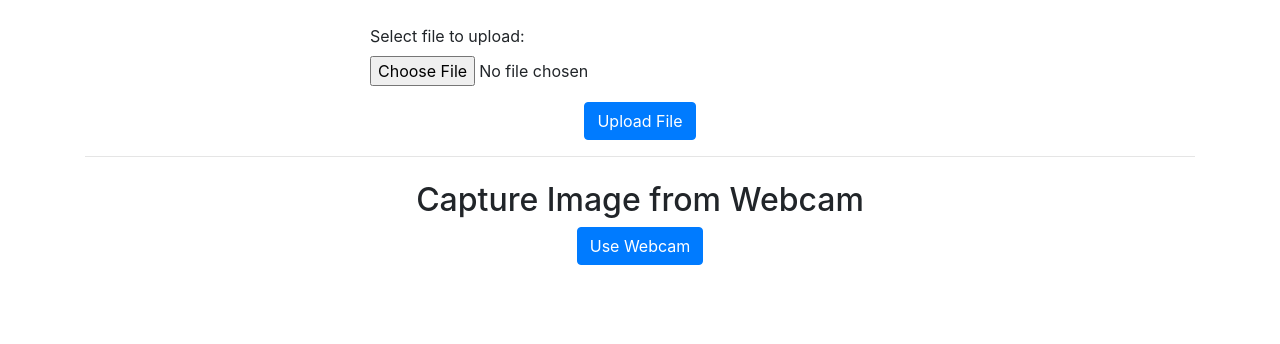
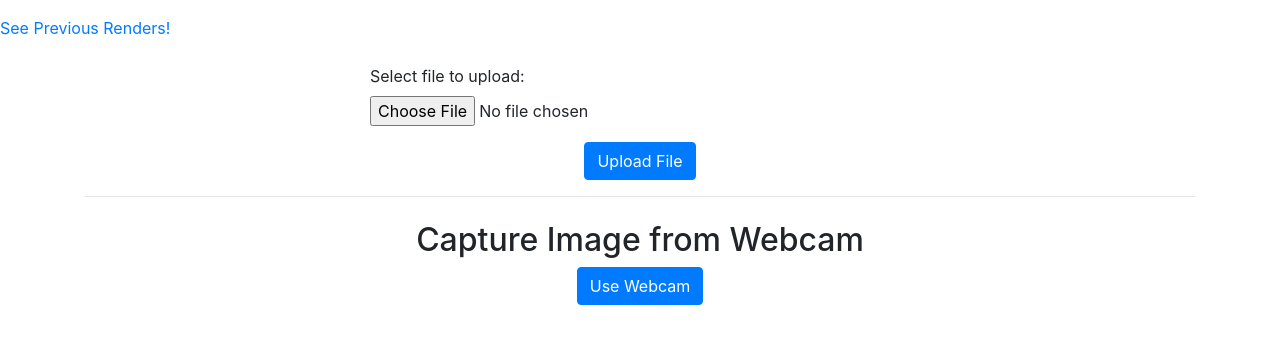
Before and after one commit to software-students-fall2023/4-containerized-app-exercise-abelian-amigos, a Flask app: page / in a window 1280 px wide. Shown: the part 157-501 px from the top of the page. Run offline with Flask 3, Linux system fonts and the light colour scheme; the visitor is signed in with stand-in values (Sample User, id 1); some libraries are stand-ins or nearby versions.

Commit message:
Implemented ability to view past renders

````diff
--- a/web-app/app.py
+++ b/web-app/app.py
@@ -16,7 +16,6 @@ from flask_login import (
     LoginManager,
     UserMixin,
     login_user,
-    login_required,
     current_user,
 )
 from werkzeug.security import generate_password_hash, check_password_hash
@@ -61,12 +60,13 @@ def load_user(user_id):
 
 # Routes
 @app.route("/")
-@login_required
 def index():
     """
     Handle the HomePage route
     """
-    return render_template("index.html")
+    if current_user.is_authenticated:
+        return render_template("index.html")
+    return redirect(url_for("login"))
 
 
 @app.route("/sketchify", methods=["POST"])
@@ -96,6 +96,16 @@ def anime():
     return render_template("index.html", error=response["error"])
 
 
+@app.route("/previous", methods=["GET", "POST"])
+def previous():
+    """
+    Retrieve and render all past sketches made by user.
+    """
+
+    user_renders = db.images.find({"user_id": current_user.id})
+    return render_template("previous.html", user_renders=user_renders)
+
+
 # Route for handling the login page logic
 @app.route("/register", methods=["GET", "POST"])
 def register():
@@ -105,9 +115,11 @@ def register():
     if request.method == "POST":
         # Hash the password before storing it
         hashed_password = generate_password_hash(request.form.get("password"))
+
         db.users.insert_one(
             {"username": request.form.get("username"), "password": hashed_password}
         )
+
         return redirect(url_for("login"))
 
     return render_template("register.html")
@@ -146,4 +158,4 @@ def serve_images(image_type, image_name):
 
 
 if __name__ == "__main__":
-    app.run(debug=True)
+    app.run(debug=True, port=8001)
--- a/web-app/templates/index.html
+++ b/web-app/templates/index.html
@@ -19,6 +19,9 @@
             <hr>
         </div>
     </header>
+
+    <a href="/previous"> See Previous Renders! </a>
+
     <body>
 
     <div class="container mt-4">
@@ -60,7 +63,6 @@
                 <button id="uploadSnap" class="btn btn-secondary mb-3" style="display:none;">
                     Upload Captured Image
                 </button>
-
             </div>
         </div>
     </div>
--- a/web-app/templates/login.html
+++ b/web-app/templates/login.html
@@ -13,4 +13,6 @@
         <input type="password" name="password" id="password" required>
         <input type="submit" value="Register">
     </form>
+
+    <a href="/register"> Don't have an account? Register! </a>
 {% endblock %}
--- a/web-app/templates/register.html
+++ b/web-app/templates/register.html
@@ -15,5 +15,7 @@
         <input type="password" name="password" id="password" required>
         <input type="submit" value="Register">
     </form>
+
+    <a href="/login"> Already have an account? Log In! </a>
 {% endblock %}
 ```
--- a/web-app/templates/render.html
+++ b/web-app/templates/render.html
@@ -20,4 +20,6 @@
             </div>
         </div>
     </div>
+
+    <a href="/"> Create another sketch! </a>
 {% endblock %}
````
Also changed, not shown: web-app/templates/previous.html (added, +9 -0 lines).
